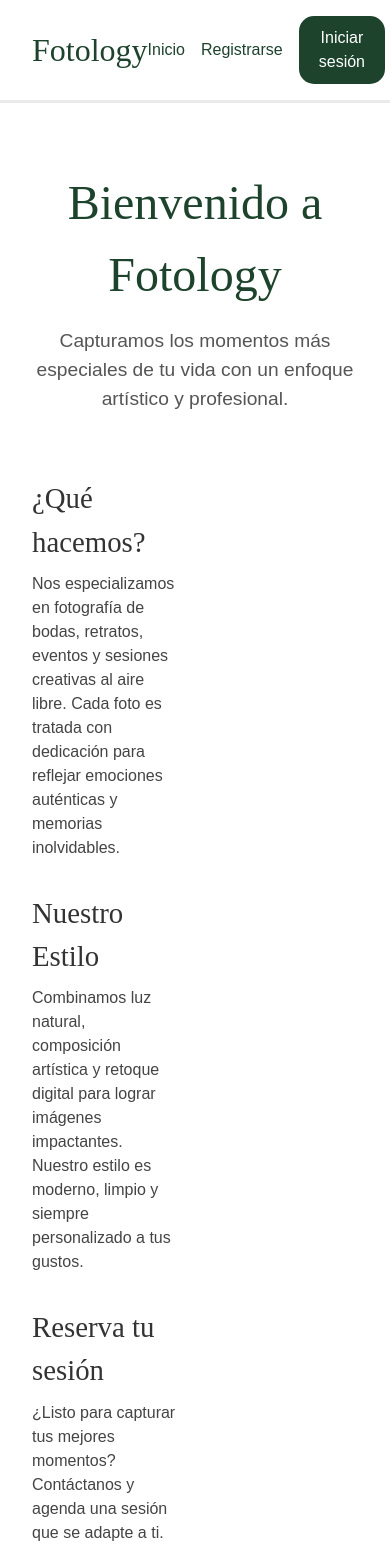
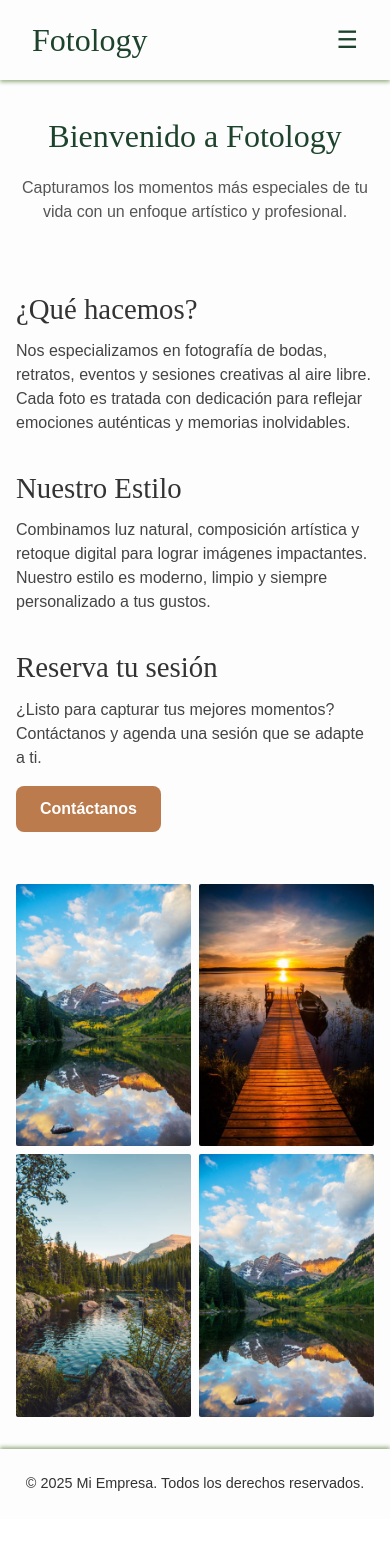
Before and after one commit to Nicolle07M/FotologyRemastered_FrontEnd, a Next.js app in the folder fotologyfrontend/: page / in a window 390 px wide. Shown: the top 1559 px of the page. After the commit the page ends 1519 px from the top, so only its background shows below. Built offline with nearby package versions, Linux system fonts and the light colour scheme.

Commit message:
feat(Frontend): add responsive landingPage with header

```diff
--- a/fotologyfrontend/src/app/components/Header.js
+++ b/fotologyfrontend/src/app/components/Header.js
@@ -1,17 +1,28 @@
-import styles from '../styles/Header.module.css'
-import Link from 'next/link'
+'use client';
+import React, { useState } from 'react';
+import styles from '../styles/Header.module.css';
+import Link from 'next/link';
 
 const Header = () => {
+  const [isMenuOpen, setIsMenuOpen] = useState(false);
+
+  const toggleMenu = () => {
+    setIsMenuOpen(!isMenuOpen);
+  };
+
   return (
     <header className={styles.header}>
       <h2 className={styles.logo}>Fotology</h2>
-      <nav className={styles.nav}>
+      <button className={styles.hamburger} onClick={toggleMenu}>
+        ☰
+      </button>
+      <nav className={`${styles.nav} ${isMenuOpen ? styles.navOpen : ''}`}>
         <Link href="/" className={styles.link}>Inicio</Link>
         <Link href="/Register" className={styles.link}>Registrarse</Link>
         <Link href="/Login" className={`${styles.link} ${styles.loginButton}`}>Iniciar sesión</Link>
       </nav>
     </header>
-  )
-}
+  );
+};
 
-export default Header
+export default Header;
--- a/fotologyfrontend/src/app/styles/Footer.module.css
+++ b/fotologyfrontend/src/app/styles/Footer.module.css
@@ -1,7 +1,9 @@
 .footer {
-    background: #f1f1f1;
-    text-align: center;
-    padding: 1rem;
-    color: #333;
-    font-size: 0.9rem;
-  }
+  background-color: #FDFDFD;
+  text-align: center;
+  padding: 1.5rem;
+  color: #333;
+  font-size: 0.9rem;
+  font-family: Arial, Helvetica, 'sans-serif';
+  box-shadow: 0px -2px 4px #9AAF86;
+}
--- a/fotologyfrontend/src/app/styles/Header.module.css
+++ b/fotologyfrontend/src/app/styles/Header.module.css
@@ -1,11 +1,12 @@
 .header {
-    background-color: #ffffff;
+  background-color: #FDFDFD;
   color: #1D432C;
   padding: 1rem 2rem;
   display: flex;
   justify-content: space-between;
   align-items: center;
-    border-bottom: 3px solid #eaeaea;;
+  position: relative;
+  box-shadow: #9AAF86 0px 2px 4px;
 }
 
 .logo {
@@ -14,10 +15,30 @@
   font-family: 'Times New Roman', Times, serif;
 }
 
+.hamburger {
+  display: none;
+  font-size: 1.5rem;
+  background: none;
+  border: none;
+  cursor: pointer;
+}
+
 .nav {
   display: flex;
   gap: 1rem;
   align-items: center;
+}
+
+.navOpen {
+  display: flex;
+  flex-direction: column;
+  position: absolute;
+  top: 100%;
+  left: 0;
+  width: 100%;
+  background-color: #ffffff;
+  border-top: 1px solid #eaeaea;
+  padding: 1rem 0;
 }
 
 .link {
@@ -33,10 +54,10 @@
 }
 
 .loginButton {
-    background-color: #1D432C; /* Cambia el color según tu preferencia */
+  background-color: #1D432C;
   color: white;
   padding: 10px 20px;
-    border-radius: 15px; /* Hace que el contenedor sea ovalado */
+  border-radius: 15px;
   text-align: center;
   text-decoration: none;
   display: inline-block;
@@ -44,6 +65,20 @@
 }
 
 .loginButton:hover {
-    background-color: #9AAF86; /* Color al pasar el cursor */
-    text-decoration: none;
+  background-color: #9AAF86;
 }
+
+/* Media queries para pantallas pequeñas */
+@media (max-width: 768px) {
+  .hamburger {
+    display: block;
+  }
+
+  .nav {
+    display: none;
+  }
+
+  .navOpen {
+    display: flex;
+  }
+}
--- a/fotologyfrontend/src/app/styles/Home.module.css
+++ b/fotologyfrontend/src/app/styles/Home.module.css
@@ -3,7 +3,7 @@
   display: flex;
   flex-direction: column;
   justify-content: space-between;
-    background-color: white;
+  background-color: #FDFDFD;
 }
 
 .main {
@@ -68,25 +68,54 @@
 
 .twoColumns {
   display: flex;
-    gap: 0; /* Elimina cualquier espacio entre las columnas */
+  flex-wrap: wrap; /* Permite que las columnas se ajusten en pantallas pequeñas */
+  gap: 20px;
 }
 
 .leftColumn,
 .rightColumn {
-    margin-right: 150px;
-    padding: 0; /* Elimina padding adicional */
+  flex: 1;
+  min-width: 300px; /* Asegura que las columnas no sean demasiado pequeñas */
+  padding: 0;
 }
 
 .imageGrid {
   display: grid;
-    grid-template-columns: repeat(2, 1fr); /* 2 columnas */
+  grid-template-columns: repeat(auto-fit, minmax(150px, 1fr)); /* Ajusta automáticamente las columnas */
   gap: 0.5rem; /* Espacio entre las imágenes */
 }
 
 .image {
-    width: 200px; /* Asegura que las imágenes ocupen el ancho disponible */
-    height: 250px; /* Mantiene la proporción de las imágenes */
+  width: 100%; /* Asegura que las imágenes ocupen el ancho disponible */
+  height: auto; /* Mantiene la proporción de las imágenes */
   border-radius: 2px; /* Bordes redondeados */
   object-fit: cover; /* Asegura que las imágenes se ajusten al contenedor */
-    margin: 2;
 }
+
+/* Media queries para pantallas pequeñas */
+@media (max-width: 768px) {
+  .main {
+    padding: 2rem 1rem;
+  }
+
+  .twoColumns {
+    flex-direction: column; /* Cambia a una sola columna en pantallas pequeñas */
+  }
+
+  .leftColumn,
+  .rightColumn {
+    min-width: 100%; /* Ocupan todo el ancho */
+  }
+
+  .title {
+    font-size: 2rem; /* Reduce el tamaño del título en pantallas pequeñas */
+  }
+
+  .h2 {
+    font-size: 2rem; /* Reduce el tamaño de los subtítulos */
+  }
+
+  .description {
+    font-size: 1rem; /* Ajusta el tamaño del texto */
+  }
+}
```
Lines whose indentation alone changed are shown as unchanged.
